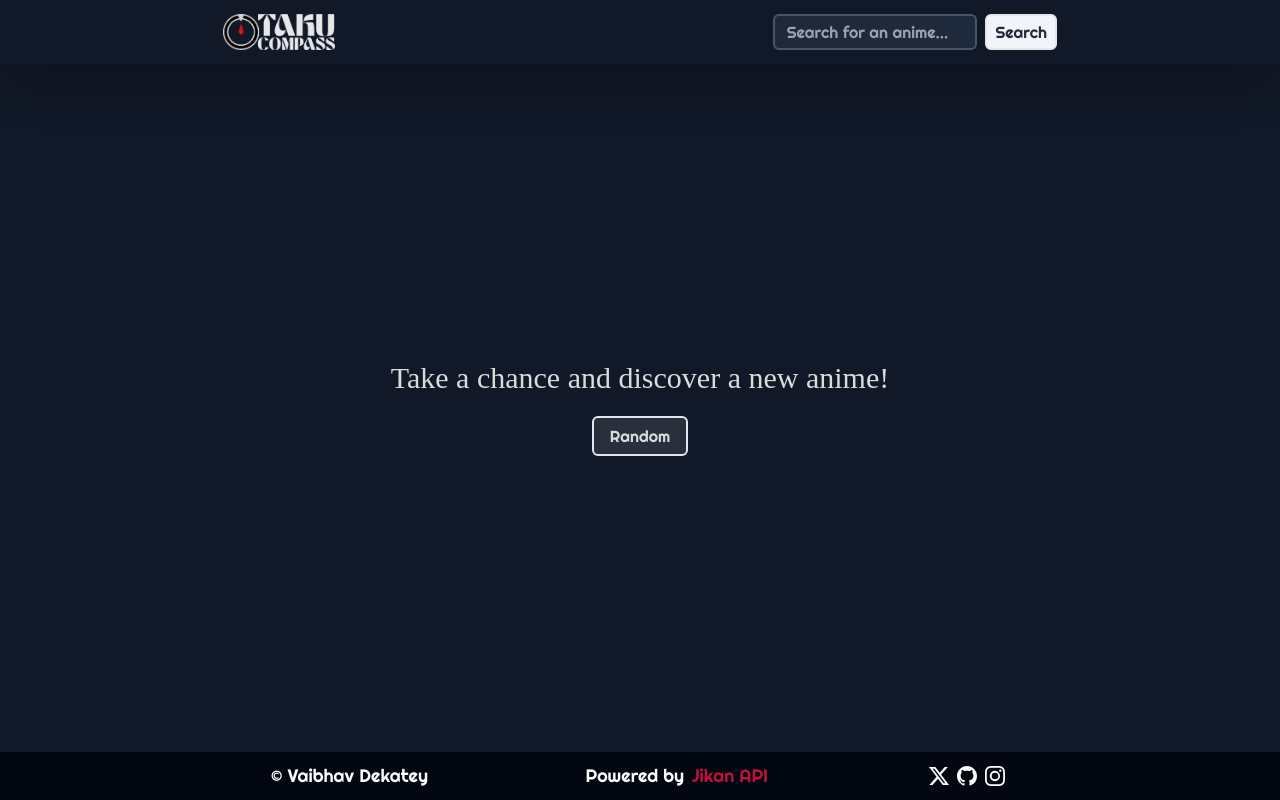
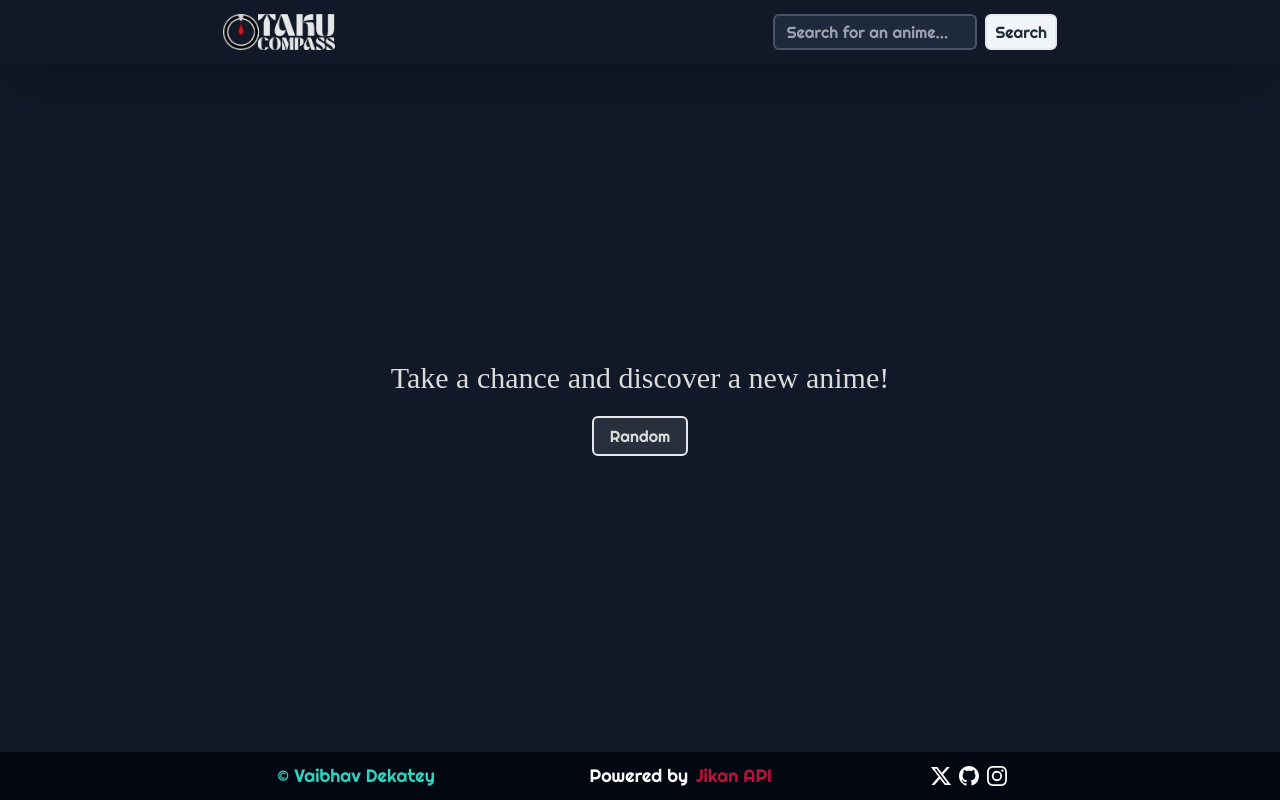
Before and after one commit to vaibhavdekatey/Otaku-Compass-React, a React (Vite) app: page / in a window 1280 px wide. Built offline with nearby package versions, Linux system fonts and the light colour scheme; no server answers; a web font is replaced by a local one.

Commit message:
update styling

```diff
--- a/src/Footer.jsx
+++ b/src/Footer.jsx
@@ -5,7 +5,13 @@ function Footer() {
     <>
       <footer className=" flex flex-row justify-around align-middle relative shadow-inner px-48 bg-gray-950 h-12 ">
         <span className="items-center flex justify-center text-[#FFFFFF] sm:text-center  font-righteous text-lg">
-          © Vaibhav Dekatey
+          <a
+            className="ml-2 text-teal-400 transition ease-in hover:text-teal-200"
+            href="https://vaibhavdek.vercel.app/"
+            target="_blank"
+          >
+            © Vaibhav Dekatey
+          </a>
         </span>
         <span className="items-center flex justify-center text-[#FFFFFF] sm:text-center font-righteous text-lg">
           Powered by
@@ -25,7 +31,7 @@ function Footer() {
                 width="20"
                 height="20"
                 fill="white"
-                className="twitter-x"
+                className="twitter-x hover:fill-rose-800 transition ease-out"
                 viewBox="0 0 16 16"
               >
                 <path d="M12.6.75h2.454l-5.36 6.142L16 15.25h-4.937l-3.867-5.07-4.425 5.07H.316l5.733-6.57L0 .75h5.063l3.495 4.633L12.601.75Zm-.86 13.028h1.36L4.323 2.145H2.865z" />
@@ -43,7 +49,7 @@ function Footer() {
                 width="20"
                 height="20"
                 fill="white"
-                className="github"
+                className="github  hover:fill-rose-800 transition ease-out"
                 viewBox="0 0 16 16"
               >
                 <path d="M8 0C3.58 0 0 3.58 0 8c0 3.54 2.29 6.53 5.47 7.59.4.07.55-.17.55-.38 0-.19-.01-.82-.01-1.49-2.01.37-2.53-.49-2.69-.94-.09-.23-.48-.94-.82-1.13-.28-.15-.68-.52-.01-.53.63-.01 1.08.58 1.23.82.72 1.21 1.87.87 2.33.66.07-.52.28-.87.51-1.07-1.78-.2-3.64-.89-3.64-3.95 0-.87.31-1.59.82-2.15-.08-.2-.36-1.02.08-2.12 0 0 .67-.21 2.2.82.64-.18 1.32-.27 2-.27s1.36.09 2 .27c1.53-1.04 2.2-.82 2.2-.82.44 1.1.16 1.92.08 2.12.51.56.82 1.27.82 2.15 0 3.07-1.87 3.75-3.65 3.95.29.25.54.73.54 1.48 0 1.07-.01 1.93-.01 2.2 0 .21.15.46.55.38A8.01 8.01 0 0 0 16 8c0-4.42-3.58-8-8-8" />
@@ -61,7 +67,7 @@ function Footer() {
                 width="20"
                 height="20"
                 fill="white"
-                className="instagram"
+                className="instagram  hover:fill-rose-800 transition ease-out"
                 viewBox="0 0 16 16"
               >
                 <path d="M8 0C5.829 0 5.556.01 4.703.048 3.85.088 3.269.222 2.76.42a3.9 3.9 0 0 0-1.417.923A3.9 3.9 0 0 0 .42 2.76C.222 3.268.087 3.85.048 4.7.01 5.555 0 5.827 0 8.001c0 2.172.01 2.444.048 3.297.04.852.174 1.433.372 1.942.205.526.478.972.923 1.417.444.445.89.719 1.416.923.51.198 1.09.333 1.942.372C5.555 15.99 5.827 16 8 16s2.444-.01 3.298-.048c.851-.04 1.434-.174 1.943-.372a3.9 3.9 0 0 0 1.416-.923c.445-.445.718-.891.923-1.417.197-.509.332-1.09.372-1.942C15.99 10.445 16 10.173 16 8s-.01-2.445-.048-3.299c-.04-.851-.175-1.433-.372-1.941a3.9 3.9 0 0 0-.923-1.417A3.9 3.9 0 0 0 13.24.42c-.51-.198-1.092-.333-1.943-.372C10.443.01 10.172 0 7.998 0zm-.717 1.442h.718c2.136 0 2.389.007 3.232.046.78.035 1.204.166 1.486.275.373.145.64.319.92.599s.453.546.598.92c.11.281.24.705.275 1.485.039.843.047 1.096.047 3.231s-.008 2.389-.047 3.232c-.035.78-.166 1.203-.275 1.485a2.5 2.5 0 0 1-.599.919c-.28.28-.546.453-.92.598-.28.11-.704.24-1.485.276-.843.038-1.096.047-3.232.047s-2.39-.009-3.233-.047c-.78-.036-1.203-.166-1.485-.276a2.5 2.5 0 0 1-.92-.598 2.5 2.5 0 0 1-.6-.92c-.109-.281-.24-.705-.275-1.485-.038-.843-.046-1.096-.046-3.233s.008-2.388.046-3.231c.036-.78.166-1.204.276-1.486.145-.373.319-.64.599-.92s.546-.453.92-.598c.282-.11.705-.24 1.485-.276.738-.034 1.024-.044 2.515-.045zm4.988 1.328a.96.96 0 1 0 0 1.92.96.96 0 0 0 0-1.92m-4.27 1.122a4.109 4.109 0 1 0 0 8.217 4.109 4.109 0 0 0 0-8.217m0 1.441a2.667 2.667 0 1 1 0 5.334 2.667 2.667 0 0 1 0-5.334" />
```
